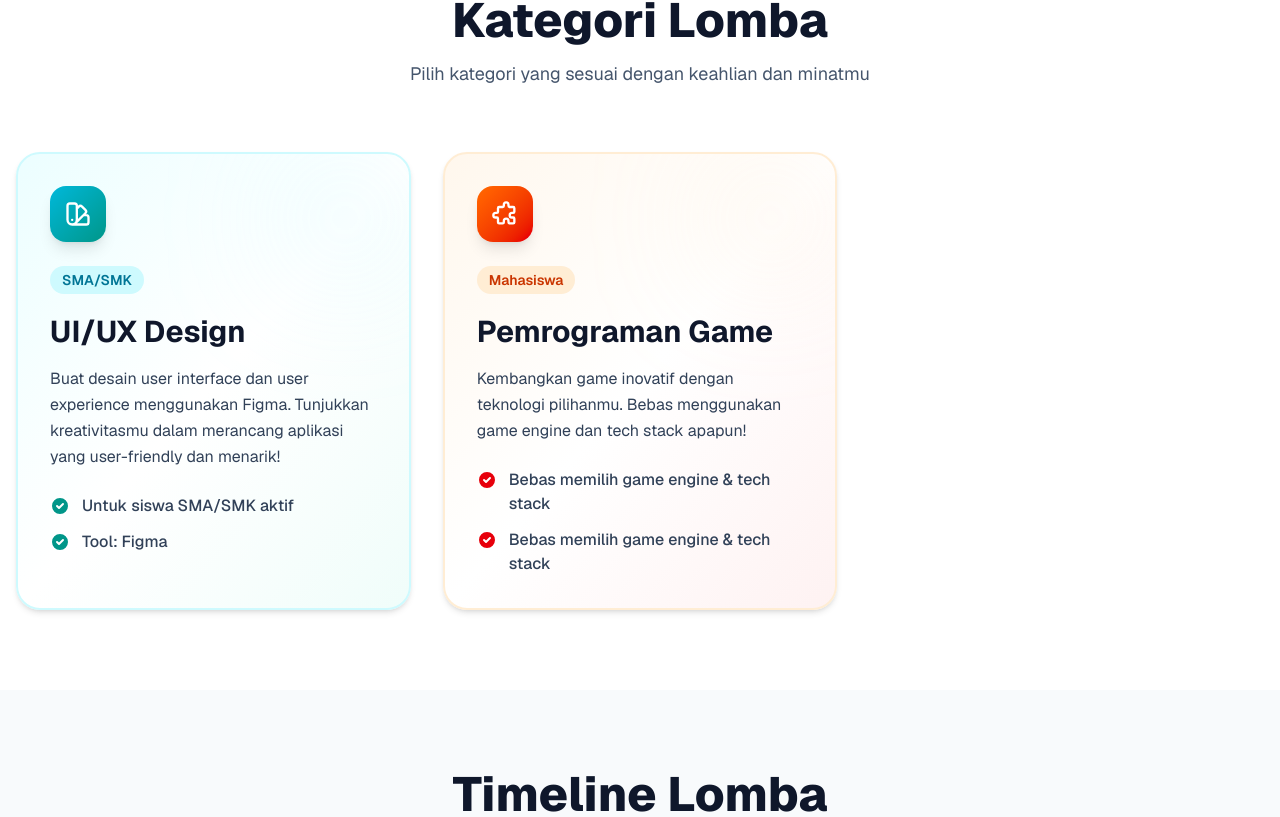
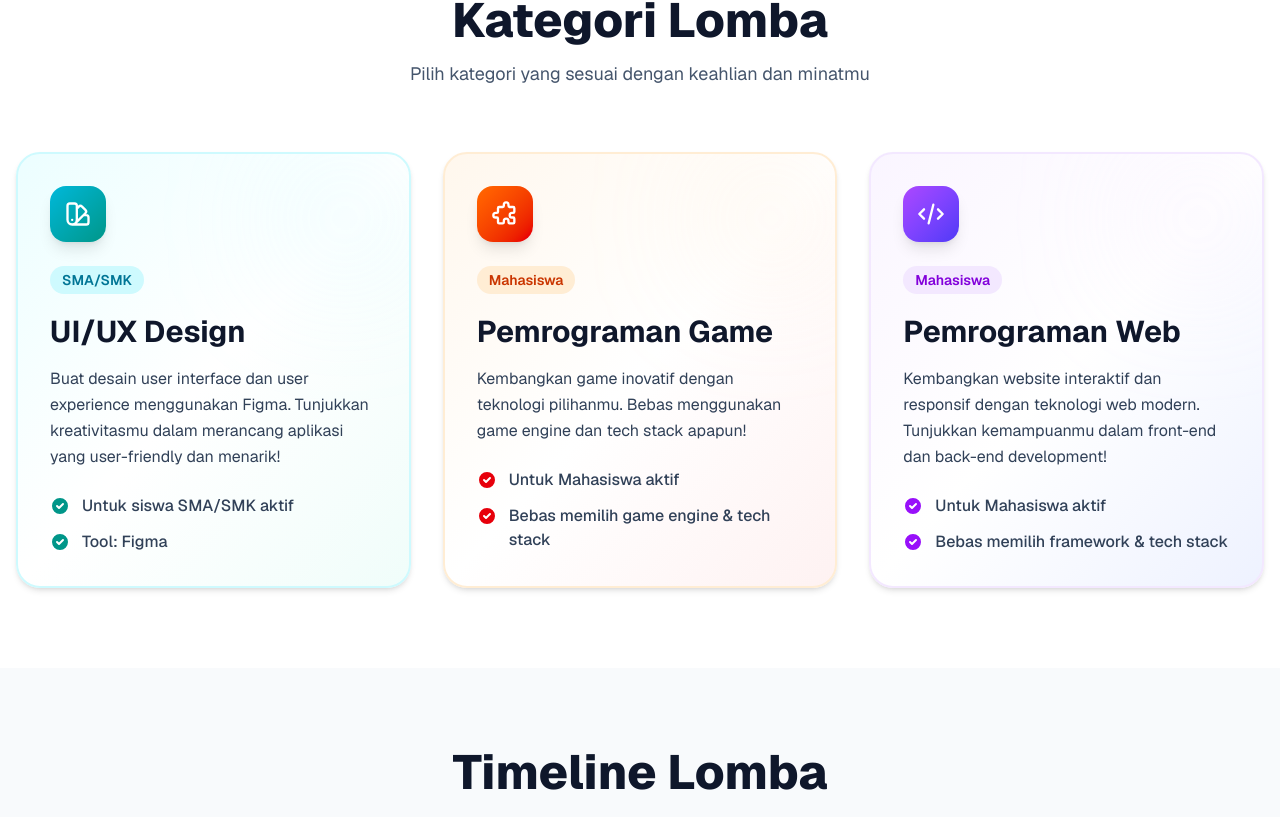
Before and after one commit to KwikAndreas/biosfest, a Next.js app: page / in a window 1280 px wide. Shown: the part 1037-1854 px from the top of the page. Built offline with nearby package versions, Linux system fonts and the light colour scheme.

Commit message:
update minor
Update list:
1. Smooth Scroll, Cursor
2. Cursor Style

```diff
--- a/package.json
+++ b/package.json
@@ -9,6 +9,7 @@
     "lint": "eslint"
   },
   "dependencies": {
+    "@studio-freight/lenis": "^1.0.42",
     "next": "^16.1.4",
     "react": "19.2.0",
     "react-dom": "19.2.0"
--- a/src/app/globals.css
+++ b/src/app/globals.css
@@ -55,6 +55,10 @@
   }
 }
 
+* {
+  cursor: none;
+}
+
 body {
   background: var(--background);
   color: var(--foreground);
--- a/src/app/layout.tsx
+++ b/src/app/layout.tsx
@@ -4,6 +4,8 @@ import "./globals.css";
 import Navbar from "@/components/Navbar";
 import Footer from "@/components/Footer";
 import { AuthProvider } from "@/contexts/AuthContext";
+import CustomCursor from "@/components/CustomCursor";
+import SmoothScroll from "@/components/SmoothScroll";
 
 const geistSans = Geist({
   variable: "--font-geist-sans",
@@ -31,6 +33,8 @@ export default function RootLayout({
       <body
         className={`${geistSans.variable} ${geistMono.variable} antialiased`}
       >
+        <SmoothScroll/>
+        <CustomCursor />
         <AuthProvider>
           <Navbar />
           {children}
--- a/src/app/page.tsx
+++ b/src/app/page.tsx
@@ -274,7 +274,7 @@ export default function Home() {
                       />
                     </svg>
                     <span className="text-slate-700 font-medium">
-                      Bebas memilih game engine & tech stack
+                      Untuk Mahasiswa aktif
                     </span>
                   </li>
                   <li className="flex items-start">
@@ -291,6 +291,74 @@ export default function Home() {
                     </svg>
                     <span className="text-slate-700 font-medium">
                       Bebas memilih game engine & tech stack
+                    </span>
+                  </li>
+                </ul>
+              </div>
+            </div>
+
+            <div className="group relative bg-gradient-to-br from-purple-50 via-white to-indigo-50 rounded-3xl shadow-md hover:shadow-2xl transition-all duration-300 p-8 border-2 border-purple-100 hover:border-purple-300 overflow-hidden">
+              <div className="absolute top-0 right-0 w-32 h-32 bg-purple-200/20 rounded-full blur-3xl group-hover:w-40 group-hover:h-40 transition-all duration-500"></div>
+              <div className="relative z-10">
+                <div className="inline-flex items-center justify-center w-14 h-14 bg-gradient-to-br from-purple-500 to-indigo-600 rounded-2xl mb-6 shadow-lg group-hover:scale-110 transition-transform duration-300">
+                  <svg
+                    className="w-7 h-7 text-white"
+                    fill="none"
+                    stroke="currentColor"
+                    viewBox="0 0 24 24"
+                  >
+                    <path
+                      strokeLinecap="round"
+                      strokeLinejoin="round"
+                      strokeWidth={2}
+                      d="M10 20l4-16m4 4l4 4-4 4M6 16l-4-4 4-4"
+                    />
+                  </svg>
+                </div>
+                <div className="mb-2">
+                  <span className="inline-block px-3 py-1 bg-purple-100 text-purple-700 rounded-full text-sm font-semibold mb-3">
+                    Mahasiswa
+                  </span>
+                </div>
+                <h3 className="text-2xl md:text-3xl font-bold mb-4 text-slate-900">
+                  Pemrograman Web
+                </h3>
+                <p className="text-slate-700 mb-6 leading-relaxed">
+                  Kembangkan website interaktif dan responsif dengan teknologi
+                  web modern. Tunjukkan kemampuanmu dalam front-end dan back-end
+                  development!
+                </p>
+                <ul className="space-y-3">
+                  <li className="flex items-start">
+                    <svg
+                      className="w-5 h-5 text-purple-600 mr-3 mt-0.5 flex-shrink-0"
+                      fill="currentColor"
+                      viewBox="0 0 20 20"
+                    >
+                      <path
+                        fillRule="evenodd"
+                        d="M10 18a8 8 0 100-16 8 8 0 000 16zm3.707-9.293a1 1 0 00-1.414-1.414L9 10.586 7.707 9.293a1 1 0 00-1.414 1.414l2 2a1 1 0 001.414 0l4-4z"
+                        clipRule="evenodd"
+                      />
+                    </svg>
+                    <span className="text-slate-700 font-medium">
+                      Untuk Mahasiswa aktif
+                    </span>
+                  </li>
+                  <li className="flex items-start">
+                    <svg
+                      className="w-5 h-5 text-purple-600 mr-3 mt-0.5 flex-shrink-0"
+                      fill="currentColor"
+                      viewBox="0 0 20 20"
+                    >
+                      <path
+                        fillRule="evenodd"
+                        d="M10 18a8 8 0 100-16 8 8 0 000 16zm3.707-9.293a1 1 0 00-1.414-1.414L9 10.586 7.707 9.293a1 1 0 00-1.414 1.414l2 2a1 1 0 001.414 0l4-4z"
+                        clipRule="evenodd"
+                      />
+                    </svg>
+                    <span className="text-slate-700 font-medium">
+                      Bebas memilih framework & tech stack
                     </span>
                   </li>
                 </ul>
--- /dev/null
+++ b/src/components/CustomCursor.tsx
@@ -0,0 +1,47 @@
+"use client"
+
+import { useEffect, useRef } from "react"
+
+export default function CustomCursor() {
+  const cursorRef = useRef<HTMLDivElement>(null)
+
+  useEffect(() => {
+    let mouseX = 0
+    let mouseY = 0
+    let currentX = 0
+    let currentY = 0
+
+    const speed = 0.15 // makin kecil = makin halus
+
+    const move = () => {
+      currentX += (mouseX - currentX) * speed
+      currentY += (mouseY - currentY) * speed
+
+      if (cursorRef.current) {
+        cursorRef.current.style.transform =
+          `translate3d(${currentX}px, ${currentY}px, 0)`
+      }
+
+      requestAnimationFrame(move)
+    }
+
+    const onMouseMove = (e: MouseEvent) => {
+      mouseX = e.clientX
+      mouseY = e.clientY
+    }
+
+    window.addEventListener("mousemove", onMouseMove)
+    move()
+
+    return () => {
+      window.removeEventListener("mousemove", onMouseMove)
+    }
+  }, [])
+
+  return (
+    <div
+      ref={cursorRef}
+      className="fixed top-0 left-0 w-3 h-3 rounded-full bg-black shadow-12xl shadow-black pointer-events-none z-[9999]"
+    />
+  )
+}
--- /dev/null
+++ b/src/components/SmoothScroll.tsx
@@ -0,0 +1,26 @@
+"use client";
+
+import { useEffect } from "react";
+import Lenis from "@studio-freight/lenis";
+
+export default function SmoothScroll() {
+  useEffect(() => {
+    const lenis = new Lenis({
+      duration: 1.125,
+      easing: (t: number) => Math.min(1, 1.001 - Math.pow(2, -10 * t)),
+    });
+
+    function raf(time: number) {
+      lenis.raf(time);
+      requestAnimationFrame(raf);
+    }
+
+    requestAnimationFrame(raf);
+
+    return () => {
+      lenis.destroy();
+    };
+  }, []);
+
+  return null;
+}
```
Also changed, not shown: 1 other file (tests, documents, lock files or other folders).
